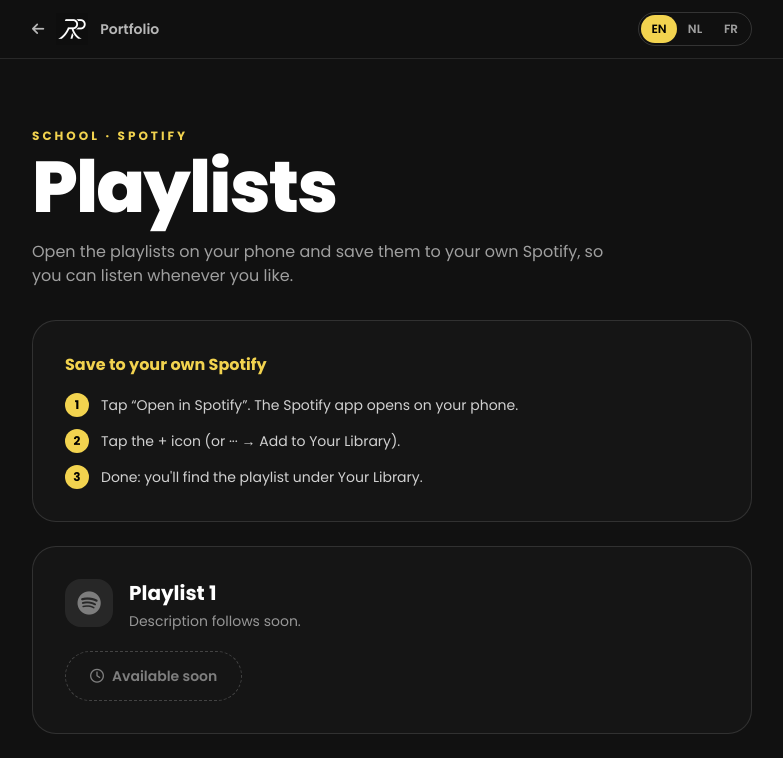
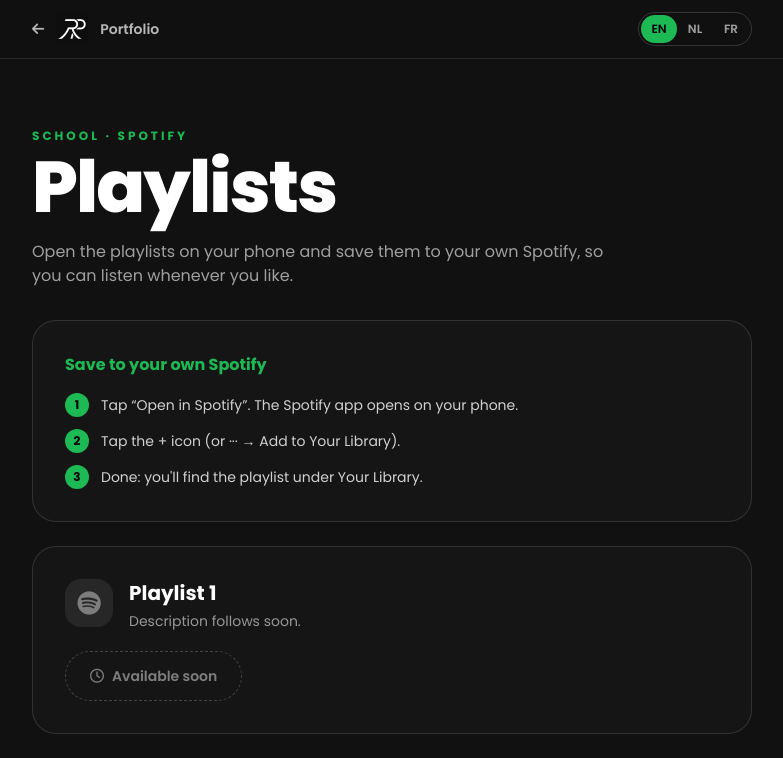
Before and after one commit to KERMITseppe/Portofolio, a Next.js app: page /school in a window 1280 px wide. Shown: the top 758 px of the page, without its empty margins (248-1031 px from the left). Built offline with nearby package versions, Linux system fonts and the light colour scheme.

Commit message:
update091120262

```diff
--- a/src/app/School.js
+++ b/src/app/School.js
@@ -14,7 +14,8 @@ export default function School() {
   const s = t.school;
 
   return (
-    <div className="min-h-screen bg-[var(--bg)] text-white">
+    // Op deze pagina is de accentkleur Spotify-groen in plaats van geel.
+    <div className="min-h-screen bg-[var(--bg)] text-white" style={{ "--accent": SPOTIFY_GREEN }}>
       <nav className="sticky top-0 z-40 border-b border-white/10 bg-[var(--bg)]/85 backdrop-blur">
         <div className="mx-auto flex max-w-3xl items-center justify-between px-4 py-3 sm:px-6">
           <Link href="/" className="flex items-center gap-3 text-sm text-white/70 hover:text-[var(--accent)]">
```
